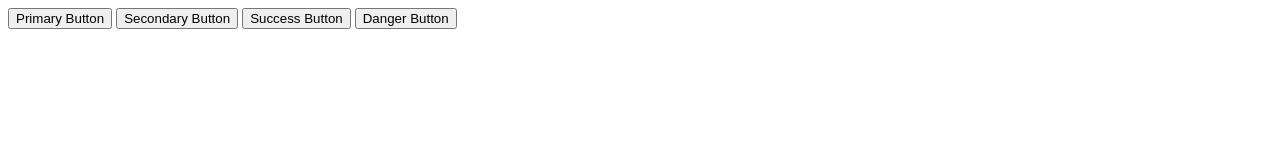
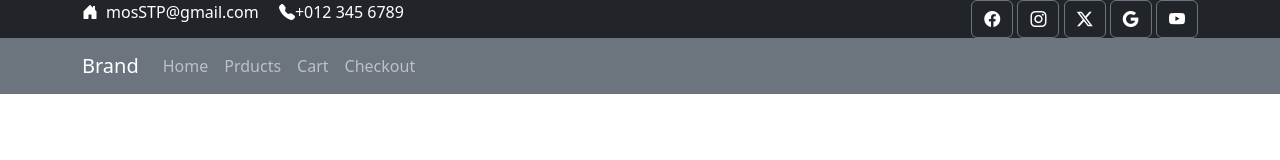
Before and after one commit to Sittiporn11256/Sittiporn11256.github.io, a plain HTML site: page index.html in a window 1280 px wide. Drawn offline with nearby package versions, Linux system fonts and the light colour scheme.

Commit message:
Update index.html

```diff
--- a/index.html
+++ b/index.html
@@ -1,15 +1,62 @@
-<!DOCTYPE html>
+<!doctype html>
 <html lang="en">
-<head>
-    <meta charset="UTF-8">
-    <meta name="viewport" content="width=device-width, initial-scale=1.0">
-    <title>OOCSS Example</title>
-    <link rel="stylesheet" href="style2.css">
+  <head>
+    <meta charset="utf-8">
+    <meta name="viewport" content="width=device-width, initial-scale=1">
+    <title>Mos-Store</title>
+    <link href="https://cdn.jsdelivr.net/npm/bootstrap@5.3.3/dist/css/bootstrap.min.css" rel="stylesheet" integrity="sha384-QWTKZyjpPEjISv5WaRU9OFeRpok6YctnYmDr5pNlyT2bRjXh0JMhjY6hW+ALEwIH" crossorigin="anonymous">
+    <link rel="stylesheet" href="https://cdn.jsdelivr.net/npm/bootstrap-icons@1.11.3/font/bootstrap-icons.min.css">
 </head>
-<body>
-    <button class="btn btn--large btn--primary">Primary Button</button>
-    <button class="btn btn--small btn--secondary">Secondary Button</button>
-    <button class="btn btn--large btn--success">Success Button</button>
-    <button class="btn btn--small btn--danger">Danger Button</button>
-</body>
+  <body>
+    <!-- Header -->
+
+    <div class="container-fluid bg-dark">
+        <div class="container text-white d-flex justify-content-between">
+            <div class="">
+                <span class="me-3"><i class="bi bi-house-door-fill me-2"></i>mosSTP@gmail.com</span>
+                <span><i class="bi bi-telephone-fill"></i>+012 345 6789</span>
+            </div>
+            <div class="">
+                <span><a href=""><i class="bi bi-facebook text-white  btn btn-outline-secondary"></i></a></span>
+                <span><a href=""><i class="bi bi-instagram text-white  btn btn-outline-secondary"></i></a></span>
+                <span><a href=""><i class="bi bi-twitter-x text-white  btn btn-outline-secondary"></i></a></span>
+                <span><a href=""><i class="bi bi-google text-white  btn btn-outline-secondary"></i></a></span>
+                <span><a href=""><i class="bi bi-youtube text-white  btn btn-outline-secondary"></i></a></span>
+            </div>
+        </div>
+
+    </div>
+
+    <nav class="navbar navbar-expand-lg navbar-dark bg-secondary">
+        <div class="container">
+            <a href="#" class="navbar-brand">Brand</a>
+            <button class="navbar-toggler" data-bs-toggle="collapse" data-bs-target="#navbarToggle">
+                <span class="navbar-toggler-icon"></span>
+            </button>
+            <div class="collapse navbar-collapse" id="navbarToggle">
+                <ul class="navbar-nav">
+                    <li class="nav-item">
+                        <a href="#" class="nav-link">Home</a>
+                    </li>
+                    <li class="nav-item">
+                        <a href="#" class="nav-link">Prducts</a>
+                    </li>
+                    <li class="nav-item">
+                        <a href="#" class="nav-link">Cart</a>
+                    </li>
+                    <li class="nav-item">
+                        <a href="#" class="nav-link">Checkout</a>
+                    </li>
+                </ul>
+            </div>
+        </div>
+    </nav>
+
+
+    <div class="container">
+
+    </div>
+
+    <script src="https://cdn.jsdelivr.net/npm/bootstrap@5.3.3/dist/js/bootstrap.bundle.min.js" integrity="sha384-YvpcrYf0tY3lHB60NNkmXc5s9fDVZLESaAA55NDzOxhy9GkcIdslK1eN7N6jIeHz" crossorigin="anonymous"></script>
+  </body>
 </html>
```
